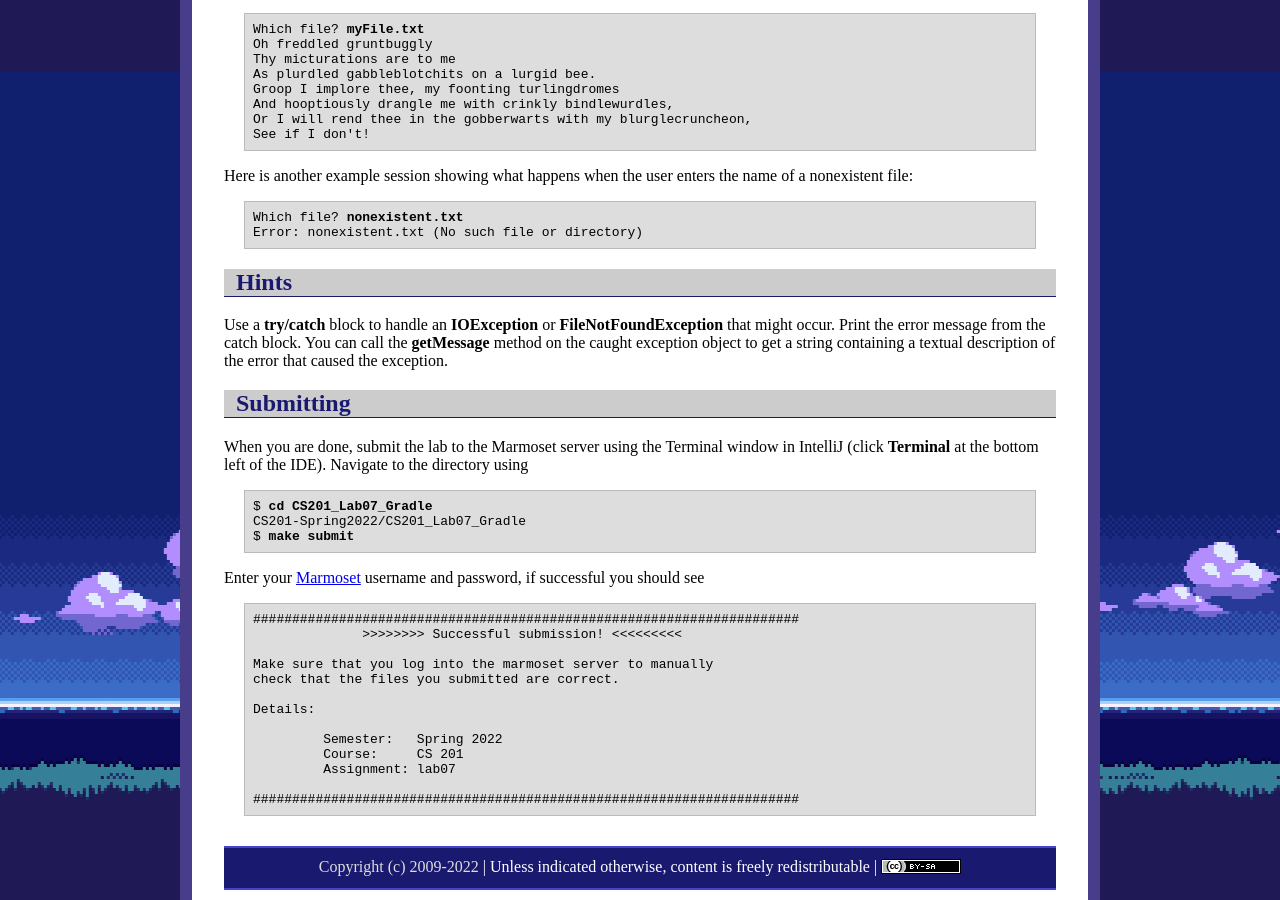
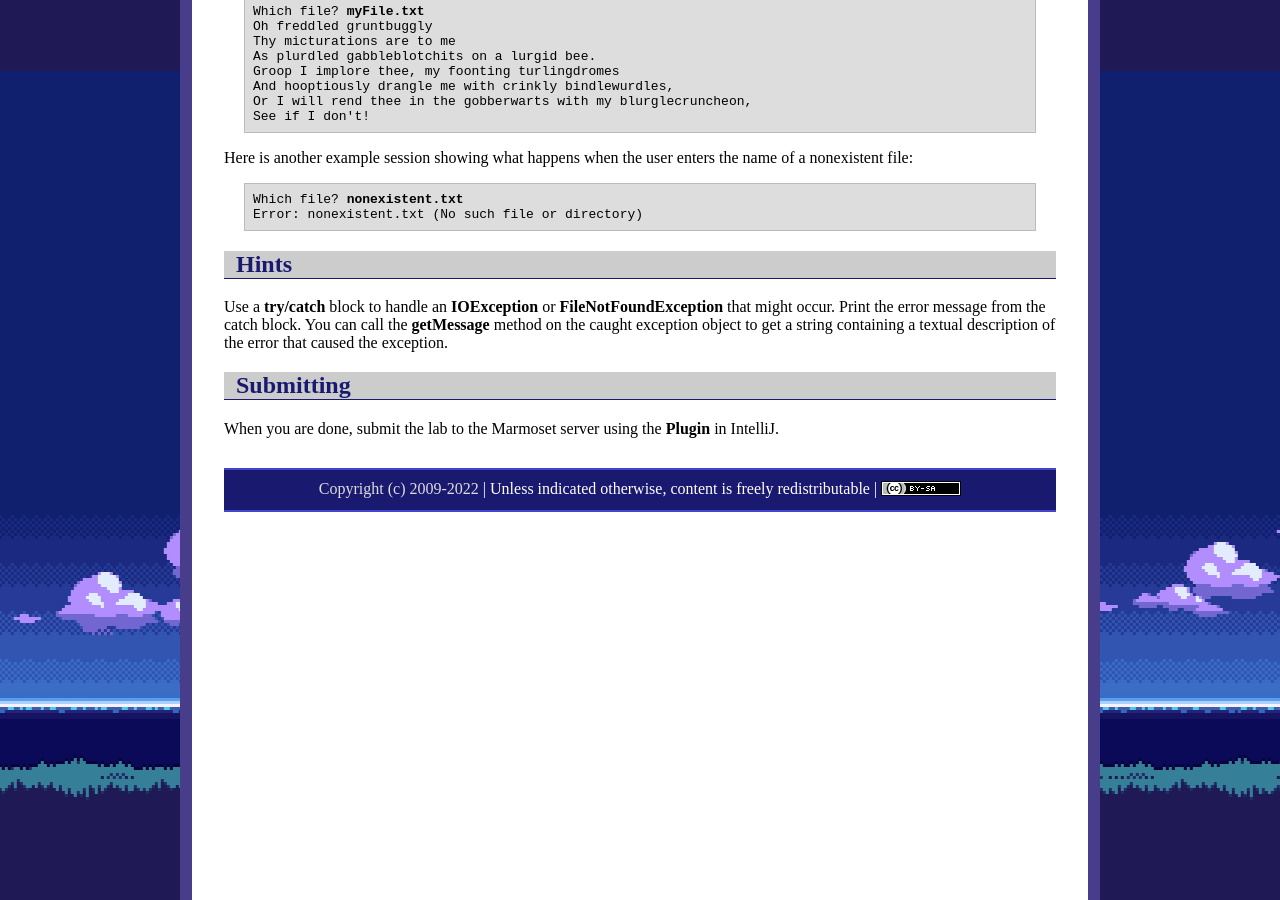
Before and after one commit to ycpcs/cs201-fall2026, a Jekyll site: the page built from labs/lab07.md, in a window 1280 px wide and 900 px high, scrolled down 829 px. Built offline with Jekyll 4.4.1, drawn with Linux system fonts in a browser that asks for light colours; some of the changed text lies outside the part shown.

Commit message:
Update lab07.md

```diff
--- a/labs/lab07.md
+++ b/labs/lab07.md
@@ -5,11 +5,11 @@ title: "Lab 7: Exceptions"
 
 ## Getting Started
 
-Download [CS201\_Lab07\_Gradle.zip](CS201_Lab07_Gradle.zip). Copy and extract the zip file into your **CS201-Spring2022** directory. Import it into your **CS201-Spring2022** IntelliJ project using
+Download [CS201\_Lab07\_Gradle.zip](CS201_Lab07_Gradle.zip). Copy and extract the zip file into your **CS201-Fall2026** directory. Import it into your **CS201-Fall2026** IntelliJ project using
 
-> **File&rarr;New&rarr;Module from Existing Sources...**
+> **Open**
 
-Select the **CS201\_Lab07\_Gradle** directory and in the **Import Module** dialog select **Import module from external model&rarr;Gradle** and click **Finish**.
+Select the **CS201\_Lab07\_Gradle** directory and click **select folder**.
 
 You should see a project called **CS201\_Lab07\_Gradle** in the Project window.
 
@@ -67,28 +67,4 @@ Use a **try/catch** block to handle an **IOException** or **FileNotFoundExceptio
 
 ## Submitting
 
-When you are done, submit the lab to the Marmoset server using the Terminal window in IntelliJ (click **Terminal** at the bottom left of the IDE). Navigate to the directory using
-
-<pre>
-$ <b>cd CS201_Lab07_Gradle</b>
-CS201-Spring2022/CS201_Lab07_Gradle
-$ <b>make submit</b>
-</pre>
-
-Enter your [Marmoset](https://cs.ycp.edu/marmoset) username and password, if successful you should see
-
-<pre>
-######################################################################
-              >>>>>>>> Successful submission! <<<<<<<<<
-
-Make sure that you log into the marmoset server to manually
-check that the files you submitted are correct.
-
-Details:
-
-         Semester:   Spring 2022
-         Course:     CS 201
-         Assignment: lab07
-
-######################################################################
-</pre>
+When you are done, submit the lab to the Marmoset server using the **Plugin** in IntelliJ.
```
